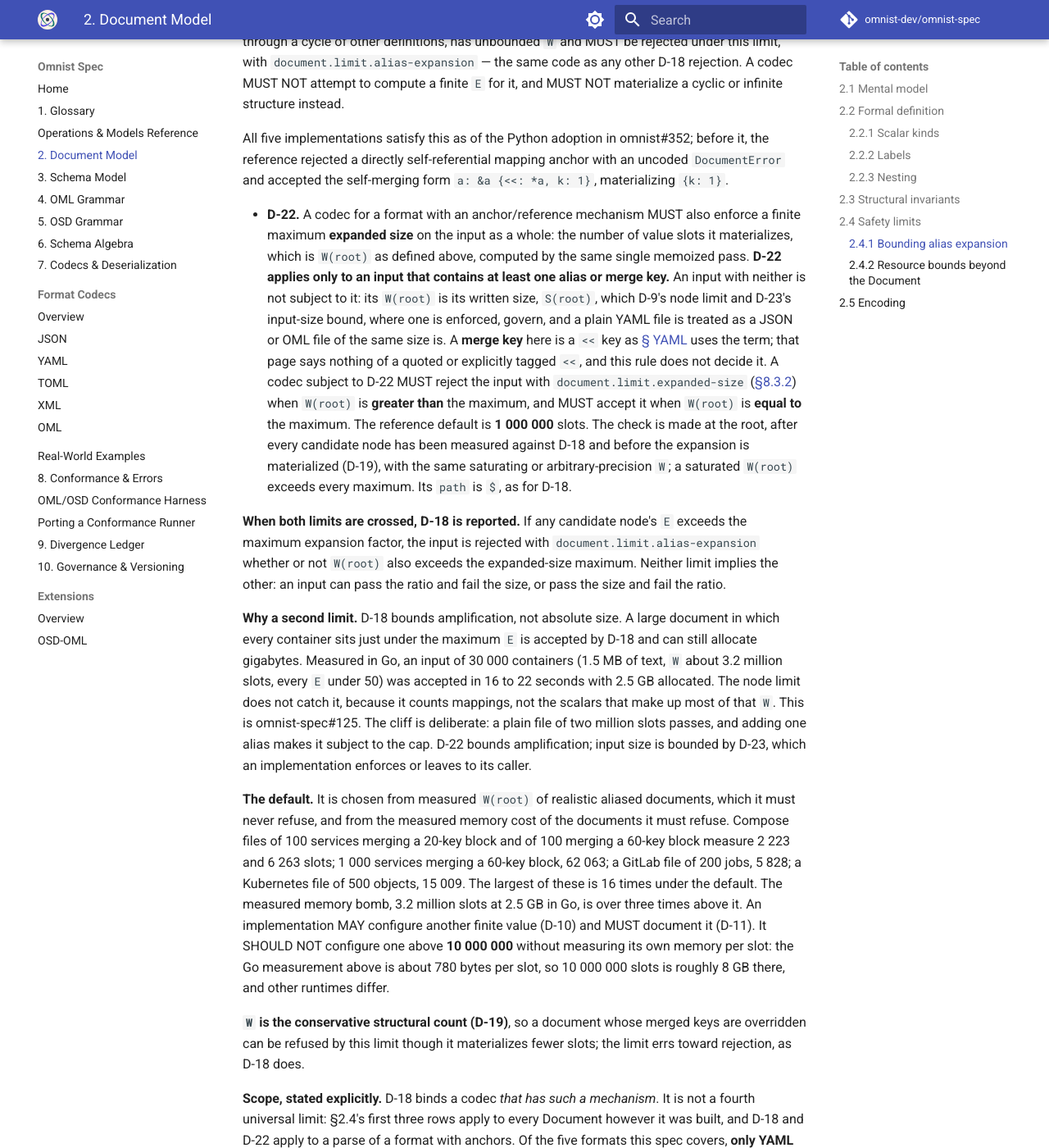
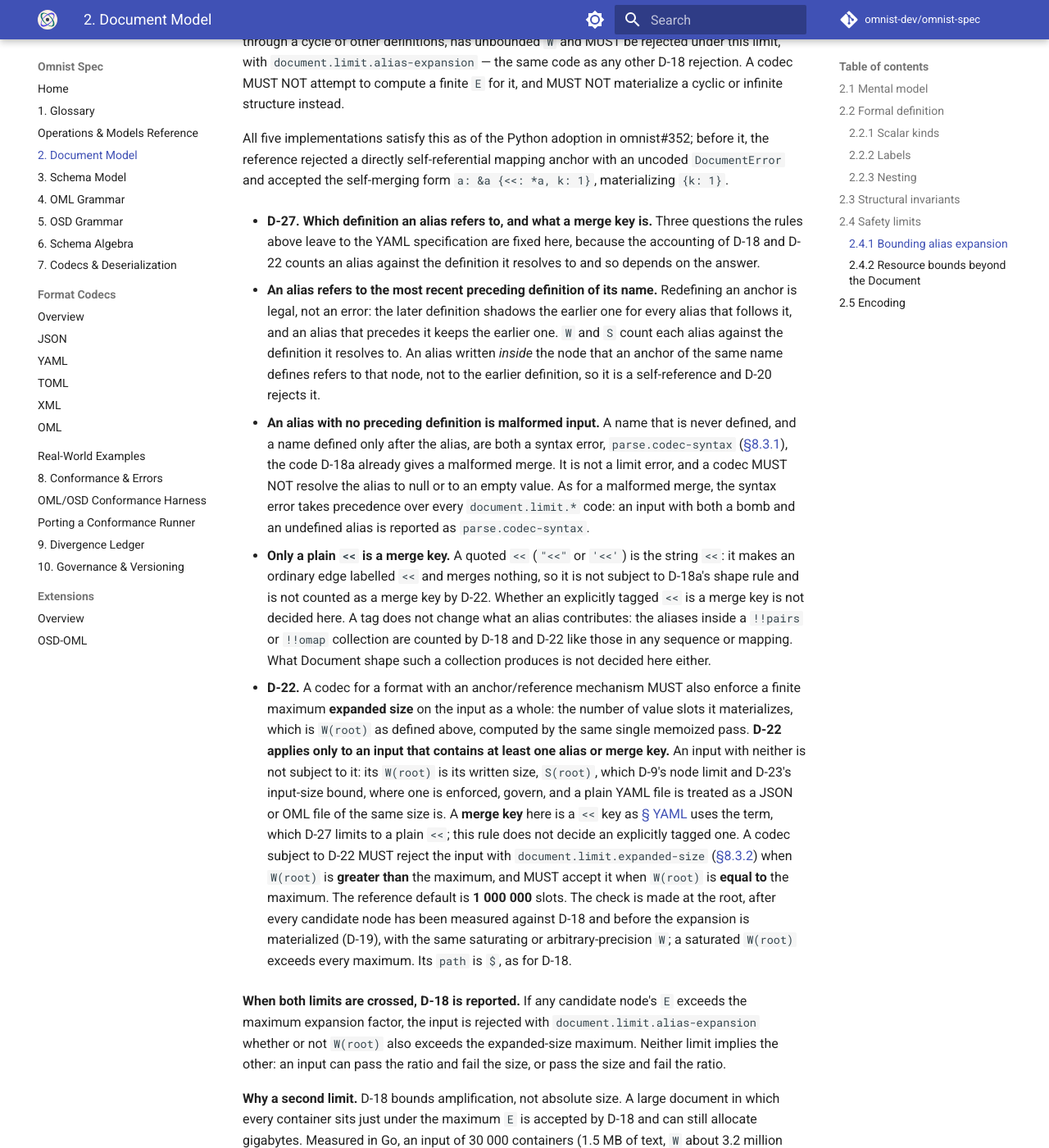
Before and after one commit to omnist-dev/omnist-spec, an MkDocs documentation site: the page built from docs/02-document-model.md, in a window 1280 px wide and 1400 px high, scrolled down 11733 px. Shown: the whole window at 82% size. Built offline with MkDocs 1.6.1 and Material for MkDocs 9.7.7, drawn with Linux system fonts in a browser that asks for light colours; comment, search, counter and statistics services are not loaded.

Commit message:
Pin YAML anchor resolution (D-27); D-20 and tagged-alias vectors (#143)
D-20 (cyclic anchors) had no vector. Add five (direct self-reference,
self-merge, sequence, a cycle through two anchors, a cyclic root).

New rule D-27, for the gaps the YAML specification already answers and all
five ports agree on: an alias refers to the most recent preceding
definition of its name (a redefined anchor shadows, from where the new
definition begins); an alias with no preceding definition is
parse.codec-syntax and takes precedence over every limit code; only a plain
"<<" is a merge key; a tag does not change what an alias contributes, so
aliases inside !!pairs and !!omap are counted by D-18 and D-22.

An explicitly tagged "<<" and the Document shape of !!pairs/!!omap/!!set
are NOT decided: the ports disagree.

19 vectors in test-suite/formats-yaml/anchors.json. DIV-12 drops its
clause that TypeScript does not count aliases inside !!pairs/!!omap
(0.8.0-alpha does). Ledger vector-count quotes updated.

Co-Authored-By: Claude Sonnet 5.5 <noreply@anthropic.com>

```diff
--- a/docs/02-document-model.md
+++ b/docs/02-document-model.md
@@ -560,6 +560,36 @@ maximum of 6 for exactly the reason an anchored `t` would be.
   mapping anchor with an uncoded `DocumentError` and accepted the self-merging
   form `a: &a {<<: *a, k: 1}`, materializing `{k: 1}`.
 
+- **D-27. Which definition an alias refers to, and what a merge key is.**
+  Three questions the rules above leave to the YAML specification are fixed
+  here, because the accounting of D-18 and D-22 counts an alias against the
+  definition it resolves to and so depends on the answer.
+
+  - **An alias refers to the most recent preceding definition of its name.**
+    Redefining an anchor is legal, not an error: the later definition
+    shadows the earlier one for every alias that follows it, and an alias
+    that precedes it keeps the earlier one. `W` and `S` count each alias
+    against the definition it resolves to. An alias written *inside* the node
+    that an anchor of the same name defines refers to that node, not to the
+    earlier definition, so it is a self-reference and D-20 rejects it.
+  - **An alias with no preceding definition is malformed input.** A name that
+    is never defined, and a name defined only after the alias, are both a
+    syntax error, `parse.codec-syntax`
+    ([§8.3.1](08-conformance-and-errors.md#831-parse-text-to-document-stage-1)),
+    the code D-18a already gives a malformed merge. It is not a limit error,
+    and a codec MUST NOT resolve the alias to null or to an empty value. As
+    for a malformed merge, the syntax error takes precedence over every
+    `document.limit.*` code: an input with both a bomb and an undefined alias
+    is reported as `parse.codec-syntax`.
+  - **Only a plain `<<` is a merge key.** A quoted `<<` (`"<<"` or `'<<'`) is
+    the string `<<`: it makes an ordinary edge labelled `<<` and merges
+    nothing, so it is not subject to D-18a's shape rule and is not counted as
+    a merge key by D-22. Whether an explicitly tagged `<<` is a merge key is
+    not decided here. A tag does not change what an alias contributes: the
+    aliases inside a `!!pairs` or `!!omap` collection are counted by D-18 and
+    D-22 like those in any sequence or mapping. What Document shape such a
+    collection produces is not decided here either.
+
 - **D-22.** A codec for a format with an anchor/reference mechanism MUST also
   enforce a finite maximum **expanded size** on the input as a whole: the
   number of value slots it materializes, which is `W(root)` as defined above,
@@ -569,8 +599,8 @@ maximum of 6 for exactly the reason an anchored `t` would be.
   limit and D-23's input-size bound, where one is enforced, govern, and a
   plain YAML file is treated as a JSON or OML file of the same size is. A
   **merge key** here is a
-  `<<` key as [§ YAML](formats/yaml.md) uses the term; that page says nothing
-  of a quoted or explicitly tagged `<<`, and this rule does not decide it. A
+  `<<` key as [§ YAML](formats/yaml.md) uses the term, which D-27 limits to a
+  plain `<<`; this rule does not decide an explicitly tagged one. A
   codec subject to D-22
   MUST reject the input with
   `document.limit.expanded-size`
```
Also changed, not shown: docs/09-divergence-ledger.md (+10 -10 lines), docs/formats/yaml.md (+5 -1 lines), test-suite/README.md (+1 -1 lines), 1 other file.
